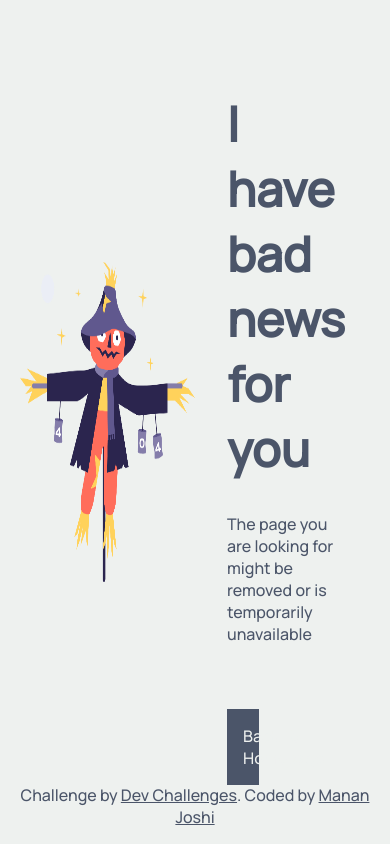
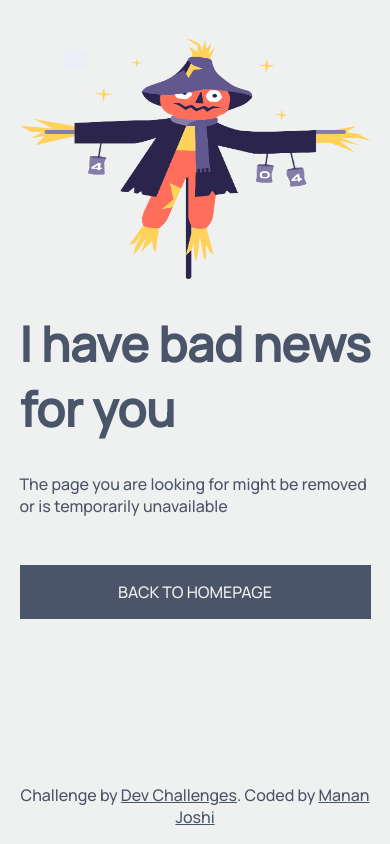
Before and after one commit to manan30/dev-challenges, a plain HTML site: page 404-not-found/index.html in a window 390 px wide. Drawn offline with Linux system fonts and the light colour scheme.

Commit message:
Adding a mobile layout

```diff
--- a/404-not-found/index.css
+++ b/404-not-found/index.css
@@ -39,7 +39,7 @@ img {
   padding: 1rem;
 
   color: #eef1ef;
-  text-transform: capitalize;
+  text-transform: uppercase;
 
   background-color: #4b5569;
 
@@ -63,3 +63,35 @@ a {
 a:visited {
   color: inherit;
 }
+
+@media screen and (max-width: 815px) {
+  main {
+    flex-direction: column;
+
+    height: 80%;
+    padding: 10% 5%;
+  }
+
+  img {
+    height: 15rem;
+    width: 100%;
+    max-width: 500px;
+  }
+
+  .details {
+    width: 100%;
+    margin-left: auto;
+    padding: 0;
+  }
+
+  .button {
+    width: auto;
+    margin-top: 3rem;
+    padding: 1rem;
+  }
+
+  footer {
+    margin: 1rem;
+    text-align: center;
+  }
+}
```
